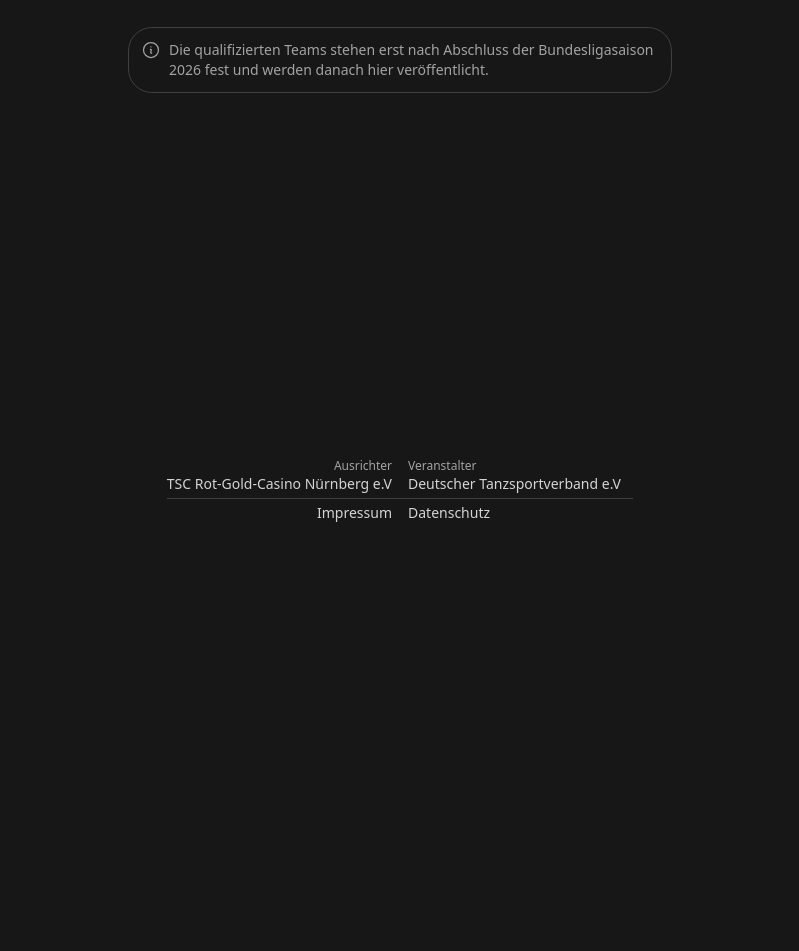
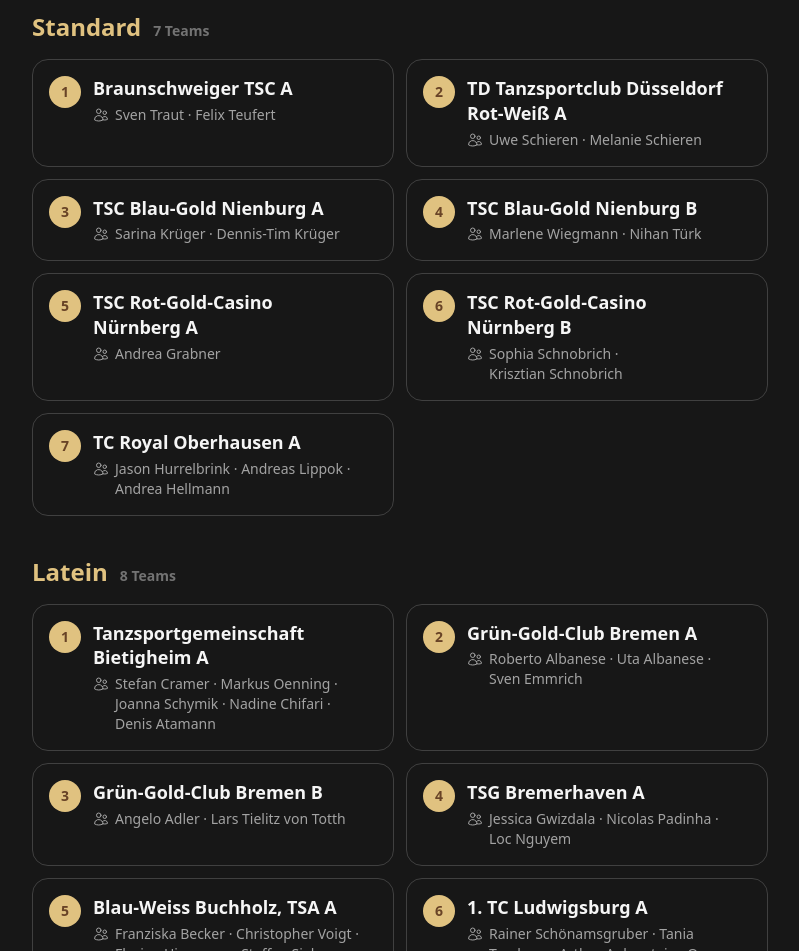
Before and after one commit to TSC-Rot-Gold-Casino-Nurnberg-e-V/dm-formationen, a Next.js app: page /teams in a window 1280 px wide. Shown: the part 261-1212 px from the top of the page, without its empty margins (240-1039 px from the left). Before the commit the page ends 800 px from the top, so only its background shows below. Built offline with nearby package versions, Linux system fonts and the light colour scheme.

Commit message:
feat: add team sections with trainer details to Teams page

```diff
--- a/app/teams/page.tsx
+++ b/app/teams/page.tsx
@@ -1,4 +1,4 @@
-import { InformationCircleIcon } from "@heroicons/react/24/outline";
+import { UsersIcon } from "@heroicons/react/24/outline";
 import type { Metadata } from "next";
 
 export const metadata: Metadata = {
@@ -7,21 +7,149 @@ export const metadata: Metadata = {
     "Die qualifizierten Teams für die Deutsche Meisterschaft der Formationen 2026",
 };
 
+type Team = {
+  name: string;
+  trainers: string[];
+};
+
+type Section = {
+  title: string;
+  teams: Team[];
+};
+
+const sections: Section[] = [
+  {
+    title: "Standard",
+    teams: [
+      {
+        name: "Braunschweiger TSC A",
+        trainers: ["Sven Traut", "Felix Teufert"],
+      },
+      {
+        name: "TD Tanzsportclub Düsseldorf Rot-Weiß A",
+        trainers: ["Uwe Schieren", "Melanie Schieren"],
+      },
+      {
+        name: "TSC Blau-Gold Nienburg A",
+        trainers: ["Sarina Krüger", "Dennis-Tim Krüger"],
+      },
+      {
+        name: "TSC Blau-Gold Nienburg B",
+        trainers: ["Marlene Wiegmann", "Nihan Türk"],
+      },
+      {
+        name: "TSC Rot-Gold-Casino Nürnberg A",
+        trainers: ["Andrea Grabner"],
+      },
+      {
+        name: "TSC Rot-Gold-Casino Nürnberg B",
+        trainers: ["Sophia Schnobrich", "Krisztian Schnobrich"],
+      },
+      {
+        name: "TC Royal Oberhausen A",
+        trainers: ["Jason Hurrelbrink", "Andreas Lippok", "Andrea Hellmann"],
+      },
+    ],
+  },
+  {
+    title: "Latein",
+    teams: [
+      {
+        name: "Tanzsportgemeinschaft Bietigheim A",
+        trainers: [
+          "Stefan Cramer",
+          "Markus Oenning",
+          "Joanna Schymik",
+          "Nadine Chifari",
+          "Denis Atamann",
+        ],
+      },
+      {
+        name: "Grün-Gold-Club Bremen A",
+        trainers: ["Roberto Albanese", "Uta Albanese", "Sven Emmrich"],
+      },
+      {
+        name: "Grün-Gold-Club Bremen B",
+        trainers: ["Angelo Adler", "Lars Tielitz von Totth"],
+      },
+      {
+        name: "TSG Bremerhaven A",
+        trainers: ["Jessica Gwizdala", "Nicolas Padinha", "Loc Nguyem"],
+      },
+      {
+        name: "Blau-Weiss Buchholz, TSA A",
+        trainers: [
+          "Franziska Becker",
+          "Christopher Voigt",
+          "Florian Hissnauer",
+          "Steffen Sieber",
+        ],
+      },
+      {
+        name: "1. TC Ludwigsburg A",
+        trainers: [
+          "Rainer Schönamsgruber",
+          "Tania Teschner",
+          "Arthur Ankerstein",
+          "Oona Ankerstein",
+          "Alexander Schwaderer",
+        ],
+      },
+      {
+        name: "TSC Residenz Ludwigsburg A",
+        trainers: ["Klaus Pätzold", "Jürgen Neidlinger"],
+      },
+      {
+        name: "TSC Walsrode A",
+        trainers: ["Michael Maas"],
+      },
+    ],
+  },
+];
+
 export default function TeamsPage() {
   return (
-    <main className="container !max-w-xl prose sm:prose-lg prose-invert prose-neutral mx-auto py-8">
+    <main className="container prose sm:prose-lg prose-invert prose-neutral mx-auto py-8">
       <h1 className="text-center">Teams</h1>
       <p>
         Die jeweils 8 besten Mannschaften Deutschlands aus der Standard- und
         Lateinsektion dürfen bei der Deutschen Meisterschaft an den Start gehen.
       </p>
-      <div className="not-prose border border-base-700 flex gap-2 rounded-3xl text-sm p-3 text-base-400">
-        <InformationCircleIcon className="size-5 shrink-0" />
-        <div>
-          Die qualifizierten Teams stehen erst nach Abschluss der
-          Bundesligasaison 2026 fest und werden danach hier veröffentlicht.
-        </div>
-      </div>
+
+      {sections.map((section) => (
+        <section key={section.title} className="not-prose mt-10">
+          <div className="flex items-baseline gap-3">
+            <h2 className="text-primary-300 text-2xl font-bold">
+              {section.title}
+            </h2>
+            <span className="text-sm font-semibold text-base-500">
+              {section.teams.length} Teams
+            </span>
+          </div>
+
+          <ul className="mt-4 grid grid-cols-1 sm:grid-cols-2 gap-3">
+            {section.teams.map((team, index) => (
+              <li
+                key={team.name}
+                className="group flex gap-3 rounded-2xl border border-base-700 bg-base-900/40 p-4 transition-colors hover:border-primary-300/60 hover:bg-base-800/40"
+              >
+                <span className="flex size-8 shrink-0 items-center justify-center rounded-full bg-primary-300 text-sm font-black text-primary-900">
+                  {index + 1}
+                </span>
+                <div className="min-w-0">
+                  <div className="font-bold text-base-100 leading-snug">
+                    {team.name}
+                  </div>
+                  <div className="mt-1 flex items-start gap-1.5 text-sm text-base-400">
+                    <UsersIcon className="mt-0.5 size-4 shrink-0" />
+                    <span>{team.trainers.join(" · ")}</span>
+                  </div>
+                </div>
+              </li>
+            ))}
+          </ul>
+        </section>
+      ))}
     </main>
   );
 }
```
